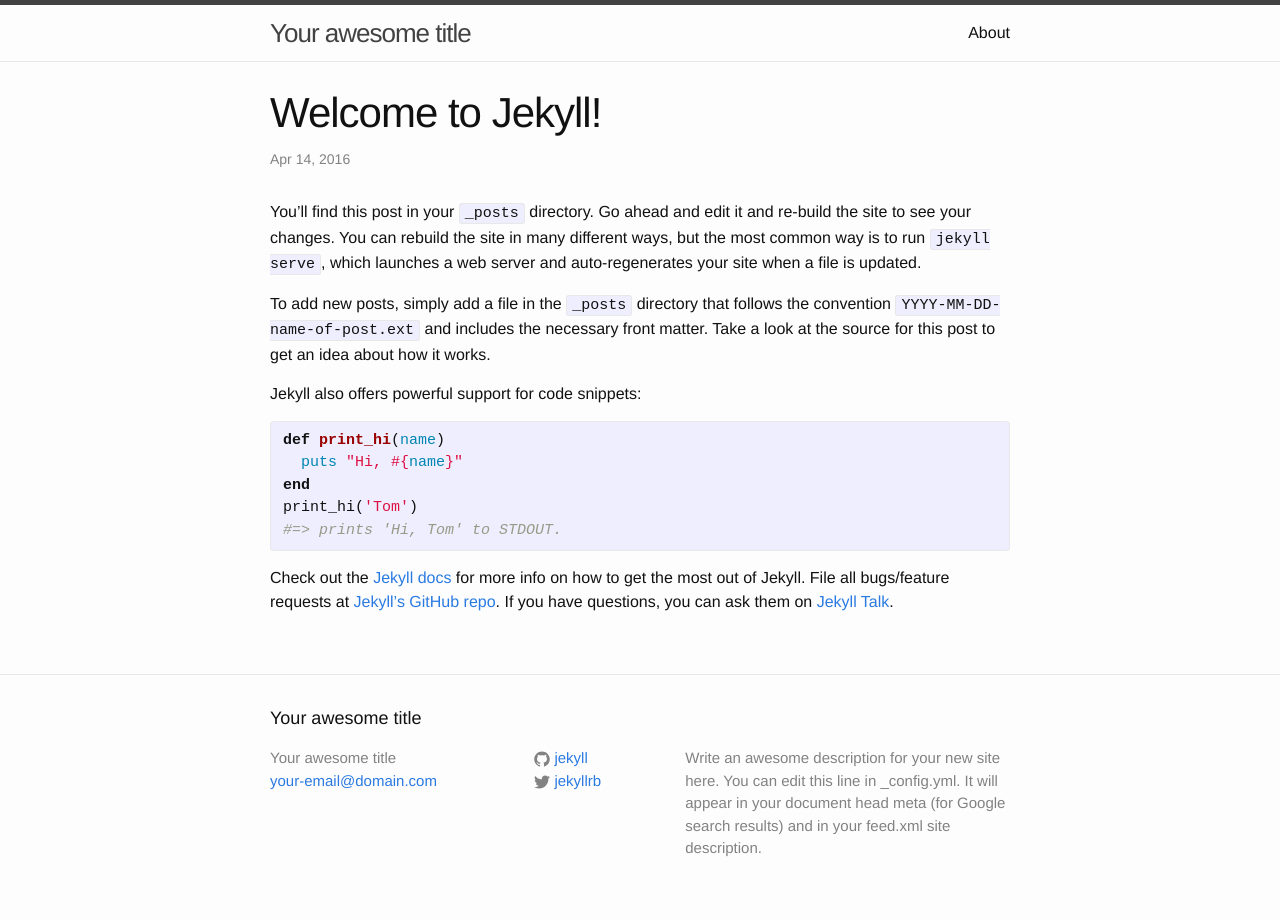
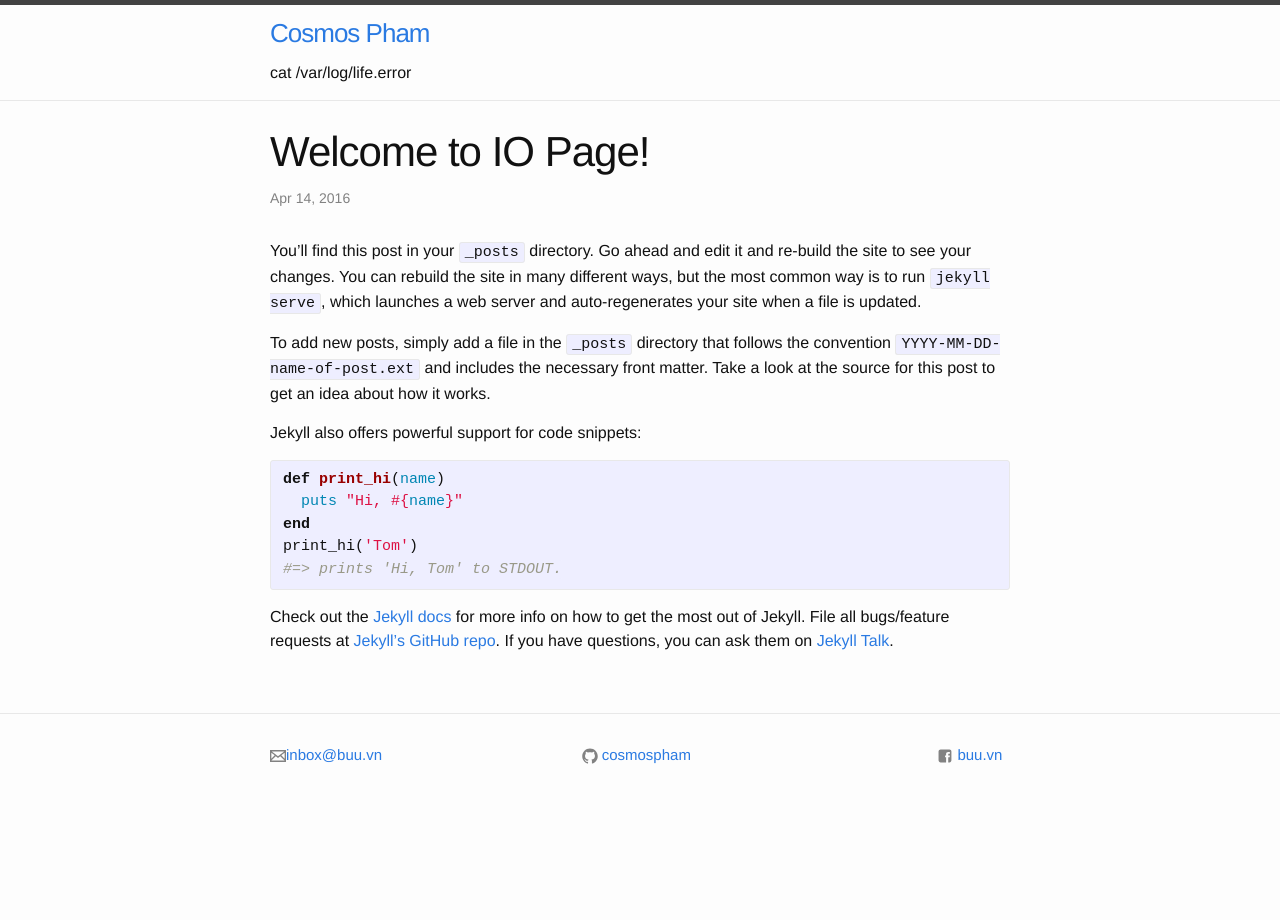
Before and after one commit to cosmospham/cosmospham.github.io, a Jekyll site: the page built from _posts/2016-04-14-welcome-to-io-page.markdown, in a window 1280 px wide. Built offline with Jekyll 4.4.1, drawn with Linux system fonts in a browser that asks for light colours.

Commit message:
config layout

```diff
--- a/_config.yml
+++ b/_config.yml
@@ -6,16 +6,15 @@
 # 'jekyll serve'. If you change this file, please restart the server process.
 
 # Site settings
-title: Your awesome title
-email: your-email@domain.com
-description: > # this means to ignore newlines until "baseurl:"
-  Write an awesome description for your new site here. You can edit this
-  line in _config.yml. It will appear in your document head meta (for
-  Google search results) and in your feed.xml site description.
+title: Cosmos Pham
+email: inbox@buu.vn
+description: > #
+    cat /var/log/life.error
 baseurl: "" # the subpath of your site, e.g. /blog
-url: "http://yourdomain.com" # the base hostname & protocol for your site
-twitter_username: jekyllrb
-github_username:  jekyll
+url: "http://cosmospham.github.io" # the base hostname & protocol for your site
+# twitter_username: jekyllrb
+github_username:  cosmospham
+facebook_username:  buu.vn
 
 # Build settings
 markdown: kramdown
--- a/_includes/footer.html
+++ b/_includes/footer.html
@@ -1,35 +1,37 @@
 <footer class="site-footer">
 
     <div class="wrapper">
-
-    <h2 class="footer-heading">{{ site.title }}</h2>
-
         <div class="footer-col-wrapper">
             <div class="footer-col footer-col-1">
-        <ul class="contact-list">
-          <li>{{ site.title }}</li>
-          <li><a href="mailto:{{ site.email }}">{{ site.email }}</a></li>
+                <ul class="social-media-list">
+                    {% if site.email %}
+                    <li>
+                        {% include icon-email.html username=site.email %}
+                    </li>
+                    {% endif %}
                 </ul>
             </div>
 
             <div class="footer-col footer-col-2">
                 <ul class="social-media-list">
+
                     {% if site.github_username %}
                     <li>
                         {% include icon-github.html username=site.github_username %}
                     </li>
                     {% endif %}
 
-          {% if site.twitter_username %}
-          <li>
-            {% include icon-twitter.html username=site.twitter_username %}
-          </li>
-          {% endif %}
                 </ul>
             </div>
 
             <div class="footer-col footer-col-3">
-        <p>{{ site.description }}</p>
+                <ul class="social-media-list">
+                    {% if site.facebook_username %}
+                    <li>
+                        {% include icon-facebook.html username=site.facebook_username %}
+                    </li>
+                    {% endif %}
+                </ul>
             </div>
         </div>
 
--- a/_includes/header.html
+++ b/_includes/header.html
@@ -2,8 +2,8 @@
 
   <div class="wrapper">
 
-    <a class="site-title" href="{{ site.baseurl }}/">{{ site.title }}</a>
-
+    <h1 class="site-title"><a href="{{ site.baseurl }}/">{{ site.title }}</a></h1>
+    <p class="site-description">{{ site.description }}</p>
     <nav class="site-nav">
       <a href="#" class="menu-icon">
         <svg viewBox="0 0 18 15">
--- /dev/null
+++ b/_includes/icon-email.html
@@ -0,0 +1 @@
+<a href="mailto:{{ include.username }}"><span class="icon icon--email">{% include icon-email.svg %}</span><span class="username">{{ include.username }}</span></a>
--- /dev/null
+++ b/_includes/icon-facebook.html
@@ -0,0 +1 @@
+<a href="https://www.facebook.com/{{ include.username }}"><span class="icon icon--facebook">{% include icon-facebook.svg %}</span><span class="username">{{ include.username }}</span></a>
--- a/_posts/2016-04-14-welcome-to-jekyll.markdown
+++ b/_posts/2016-04-14-welcome-to-io-page.markdown
@@ -1,8 +1,8 @@
 ---
 layout: post
-title:  "Welcome to Jekyll!"
+title:  "Welcome to IO Page!"
 date:   2016-04-14 21:05:35 +0700
-categories: jekyll update
+categories: none
 ---
 You’ll find this post in your `_posts` directory. Go ahead and edit it and re-build the site to see your changes. You can rebuild the site in many different ways, but the most common way is to run `jekyll serve`, which launches a web server and auto-regenerates your site when a file is updated.
 
--- a/_sass/_layout.scss
+++ b/_sass/_layout.scss
@@ -16,7 +16,6 @@
     line-height: 56px;
     letter-spacing: -1px;
     margin-bottom: 0;
-    float: left;
 
     &,
     &:visited {
@@ -127,18 +126,20 @@
 }
 
 .footer-col-1 {
-    width: -webkit-calc(35% - (#{$spacing-unit} / 2));
-    width:         calc(35% - (#{$spacing-unit} / 2));
+    width: -webkit-calc(33% - (#{$spacing-unit} / 2));
+    width:         calc(33% - (#{$spacing-unit} / 2));
 }
 
 .footer-col-2 {
-    width: -webkit-calc(20% - (#{$spacing-unit} / 2));
-    width:         calc(20% - (#{$spacing-unit} / 2));
+    text-align: center;
+    width: -webkit-calc(33% - (#{$spacing-unit} / 2));
+    width:         calc(33% - (#{$spacing-unit} / 2));
 }
 
 .footer-col-3 {
-    width: -webkit-calc(45% - (#{$spacing-unit} / 2));
-    width:         calc(45% - (#{$spacing-unit} / 2));
+    text-align: right;
+    width: -webkit-calc(33% - (#{$spacing-unit} / 2));
+    width:         calc(33% - (#{$spacing-unit} / 2));
 }
 
 @include media-query($on-laptop) {
--- a/index.html
+++ b/index.html
@@ -17,7 +17,4 @@ layout: default
       </li>
     {% endfor %}
   </ul>
-
-  <p class="rss-subscribe">subscribe <a href="{{ "/feed.xml" | prepend: site.baseurl }}">via RSS</a></p>
-
 </div>
```
Also changed, not shown: about.md (deleted, +0 -15 lines), _includes/icon-email.svg (added), _includes/icon-facebook.svg (added). Lines whose indentation alone changed are shown as unchanged.
